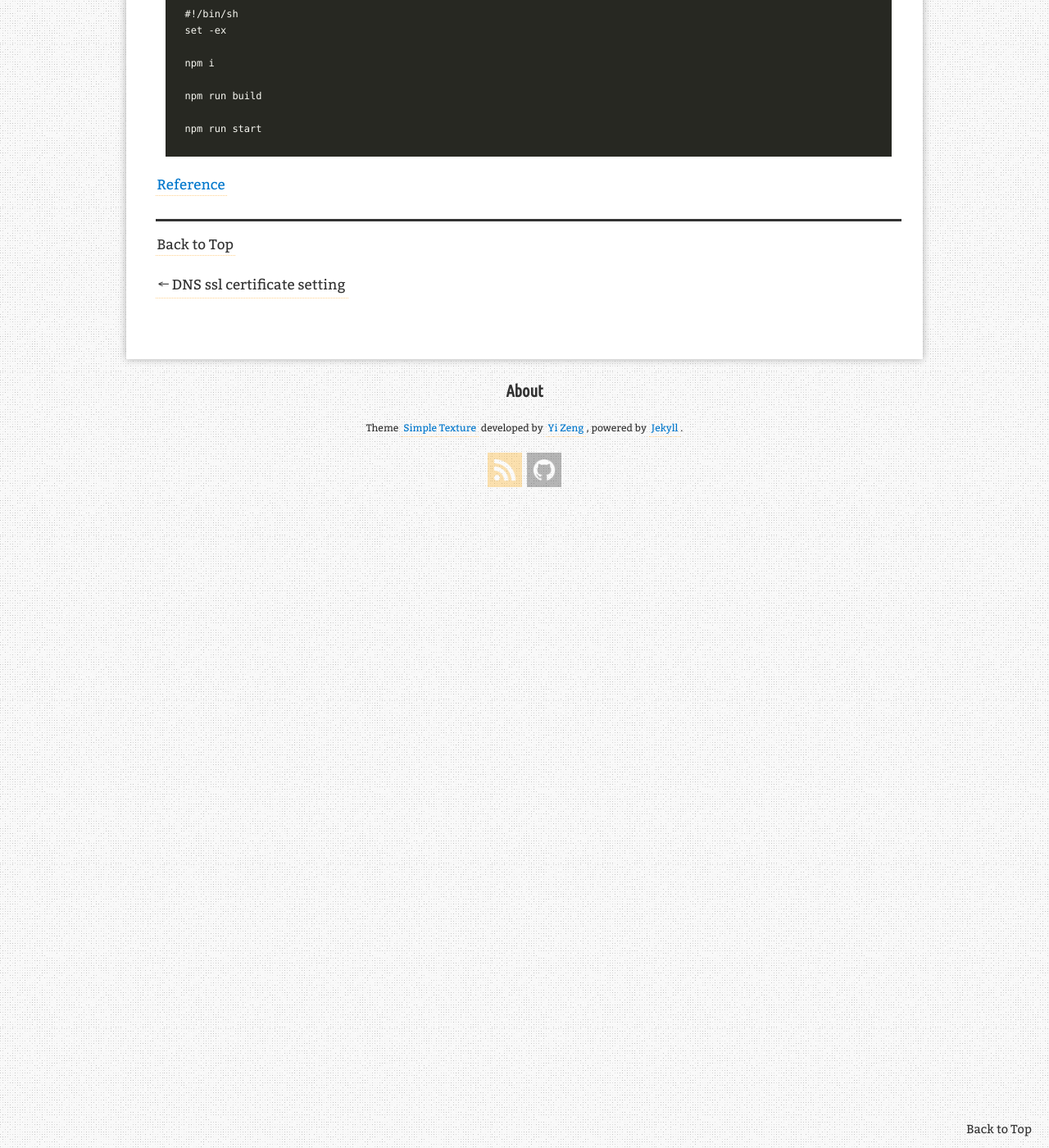
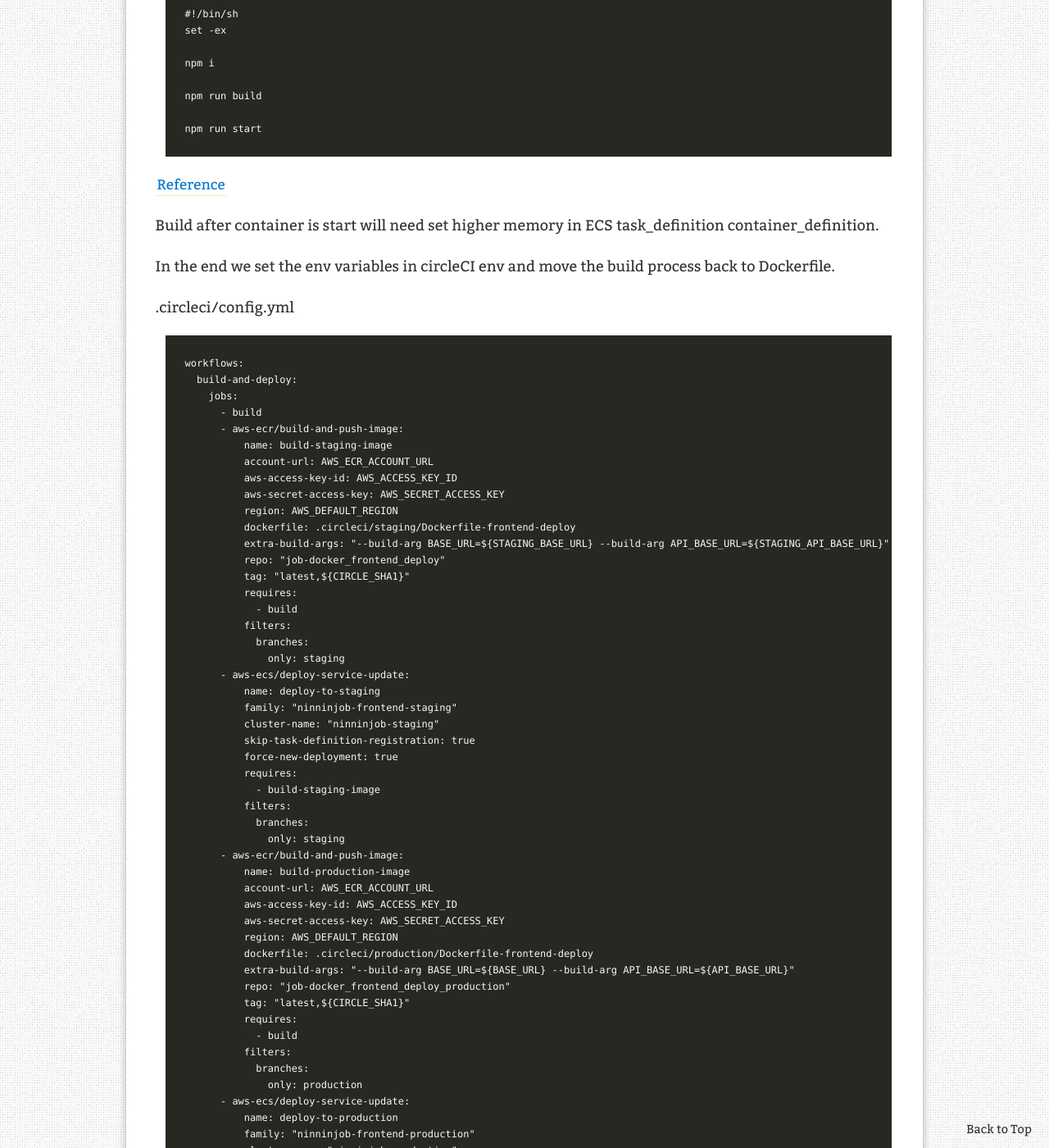
Before and after one commit to chinlan/chinlan.github.io, a Jekyll site: the page built from _posts/2020-09-21-nextjs-set-custom-environment.md, in a window 1280 px wide and 1400 px high, scrolled down 4746 px. Shown: the whole window at 82% size. Built offline with Jekyll 4.4.1, drawn with Linux system fonts in a browser that asks for light colours; nearby versions of some CDN libraries; comment, search, counter and statistics services are not loaded; some of the changed text lies outside the part shown.

Commit message:
update and create posts

```diff
--- a/_posts/2020-09-21-nextjs-set-custom-environment.md
+++ b/_posts/2020-09-21-nextjs-set-custom-environment.md
@@ -201,3 +201,109 @@ npm run start
 ~~~
 
 [Reference](https://stackoverflow.com/questions/59462614/how-to-use-diferent-env-files-with-nextjs)
+
+Build after container is start will need set higher memory in ECS task_definition container_definition.
+
+In the end we set the env variables in circleCI env and move the build process back to Dockerfile.
+
+.circleci/config.yml
+~~~
+workflows:
+  build-and-deploy:
+    jobs:
+      - build
+      - aws-ecr/build-and-push-image:
+          name: build-staging-image
+          account-url: AWS_ECR_ACCOUNT_URL
+          aws-access-key-id: AWS_ACCESS_KEY_ID
+          aws-secret-access-key: AWS_SECRET_ACCESS_KEY
+          region: AWS_DEFAULT_REGION
+          dockerfile: .circleci/staging/Dockerfile-frontend-deploy
+          extra-build-args: "--build-arg BASE_URL=${STAGING_BASE_URL} --build-arg API_BASE_URL=${STAGING_API_BASE_URL}"
+          repo: "job-docker_frontend_deploy"
+          tag: "latest,${CIRCLE_SHA1}"
+          requires:
+            - build
+          filters:
+            branches:
+              only: staging
+      - aws-ecs/deploy-service-update:
+          name: deploy-to-staging
+          family: "ninninjob-frontend-staging"
+          cluster-name: "ninninjob-staging"
+          skip-task-definition-registration: true
+          force-new-deployment: true
+          requires:
+            - build-staging-image
+          filters:
+            branches:
+              only: staging
+      - aws-ecr/build-and-push-image:
+          name: build-production-image
+          account-url: AWS_ECR_ACCOUNT_URL
+          aws-access-key-id: AWS_ACCESS_KEY_ID
+          aws-secret-access-key: AWS_SECRET_ACCESS_KEY
+          region: AWS_DEFAULT_REGION
+          dockerfile: .circleci/production/Dockerfile-frontend-deploy
+          extra-build-args: "--build-arg BASE_URL=${BASE_URL} --build-arg API_BASE_URL=${API_BASE_URL}"
+          repo: "job-docker_frontend_deploy_production"
+          tag: "latest,${CIRCLE_SHA1}"
+          requires:
+            - build
+          filters:
+            branches:
+              only: production
+      - aws-ecs/deploy-service-update:
+          name: deploy-to-production
+          family: "ninninjob-frontend-production"
+          cluster-name: "ninninjob-production"
+          skip-task-definition-registration: true
+          force-new-deployment: true
+          requires:
+            - build-production-image
+          filters:
+            branches:
+              only: production
+~~~
+
+.circleci/staging/Dockerfile-frontend-deploy
+~~~
+FROM node:14-alpine
+RUN apk update && apk upgrade && \
+    apk add --no-cache bash git openssh
+
+ARG BASE_URL
+ARG API_BASE_URL
+
+COPY . /frontend
+WORKDIR /frontend
+
+RUN npm i
+
+RUN BASE_URL=${BASE_URL} API_BASE_URL=${API_BASE_URL} npm run build
+
+EXPOSE 4000
+
+CMD ["npm", "run", "start"]
+~~~
+
+.circleci/production/Dockerfile-frontend-deploy
+~~~
+FROM node:14-alpine
+RUN apk update && apk upgrade && \
+    apk add --no-cache bash git openssh
+
+ARG BASE_URL
+ARG API_BASE_URL
+
+COPY . /frontend
+WORKDIR /frontend
+
+RUN npm i
+
+RUN BASE_URL=${BASE_URL} API_BASE_URL=${API_BASE_URL} npm run build
+
+EXPOSE 4000
+
+CMD ["npm", "run", "start"]
+~~~
```
Also changed, not shown: _posts/2020-10-09-send-cloudwatch-alarm-sns-notification-to-slack.md (added, +45 -0 lines).
